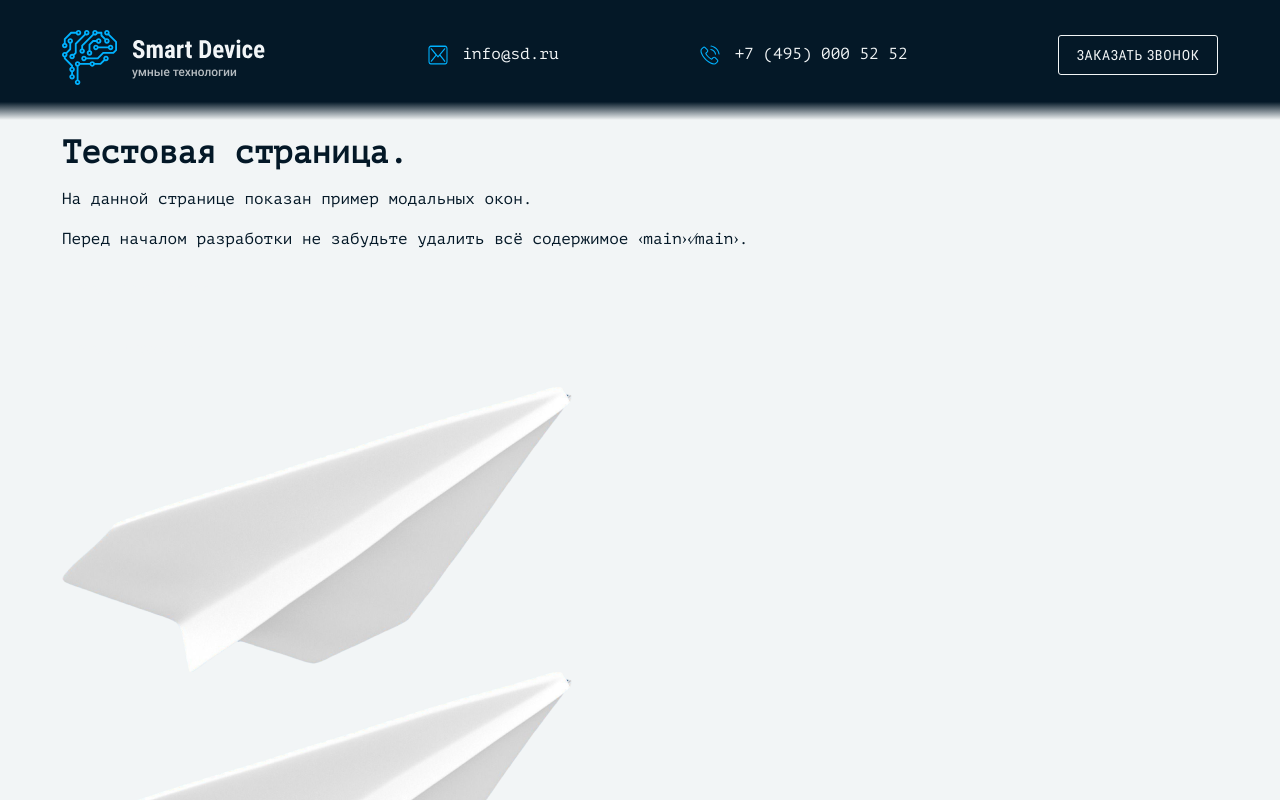
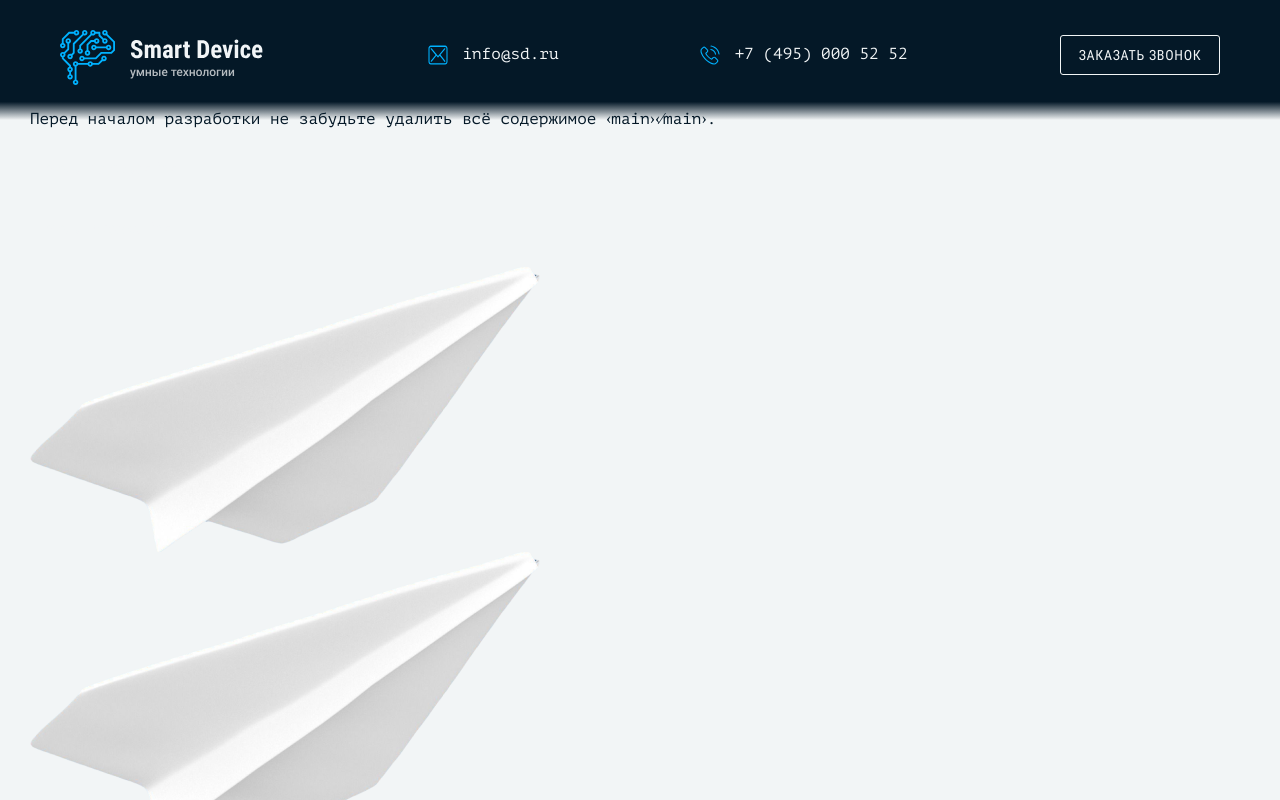
Before and after one commit to Totinkan141/smart-device, a website built with webpack: page source/index.html in a window 1280 px wide. Shown: the top 800 px of the page. Built offline with nearby package versions, Linux system fonts and the light colour scheme; files whose address does not match are found by name; a web font is replaced by a local one.

Commit message:
Настраивает шапку под desktop

```diff
--- a/source/sass/blocks/main-nav.scss
+++ b/source/sass/blocks/main-nav.scss
@@ -24,7 +24,6 @@
   width: max-content;
 }
 
-
 .main-nav__link {
   color: inherit;
   line-height: 18px;
--- a/source/sass/blocks/page-header.scss
+++ b/source/sass/blocks/page-header.scss
@@ -1,27 +1,30 @@
 .page-header {
-  // position: fixed;
+  position: fixed;
   display: block;
   width: 100%;
   padding: 30px 0 35px;
   min-height: 120px;
   background: $black-to-down;
   color: $color-default-white;
+
+  @include vp-1023 {
+    position: relative;
+  }
 }
 
 .page-header__inner {
   display: flex;
   flex-direction: row;
-  // justify-content: space-between;
+  justify-content: space-between;
   padding: 0 30px;
 }
 
 .page-header__nav {
-  margin-left: auto;
   font-style: normal;
 }
 
 .page-header__btn {
-  margin: 5px 0 10px auto;
+  margin: 5px 0 10px;
   padding: 10px 15px;
   width: 160px;
   font-size: 14px;
--- a/source/sass/global/container.scss
+++ b/source/sass/global/container.scss
@@ -4,9 +4,9 @@
   margin: 0 auto;
   padding: 0;
 
-  @include vp-1439 {
-    padding: 0 32px;
-  }
+  // @include vp-1439 {
+  //   padding: 0 32px;
+  // }
 
   // @include vp-1023 {
   //   padding: 0 24px;
```
Also changed, not shown: source/index.html (+1 -1 lines), build/css/style.css, build/css/style.min.css, build/index.html, 1 other file.
